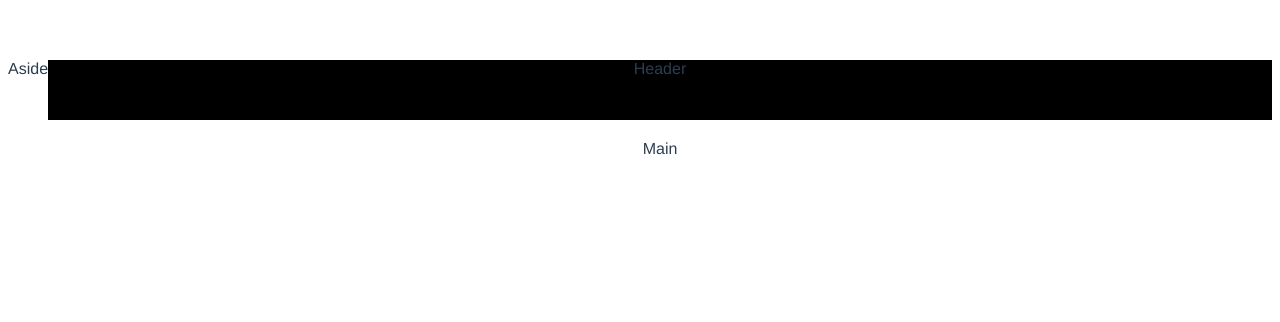
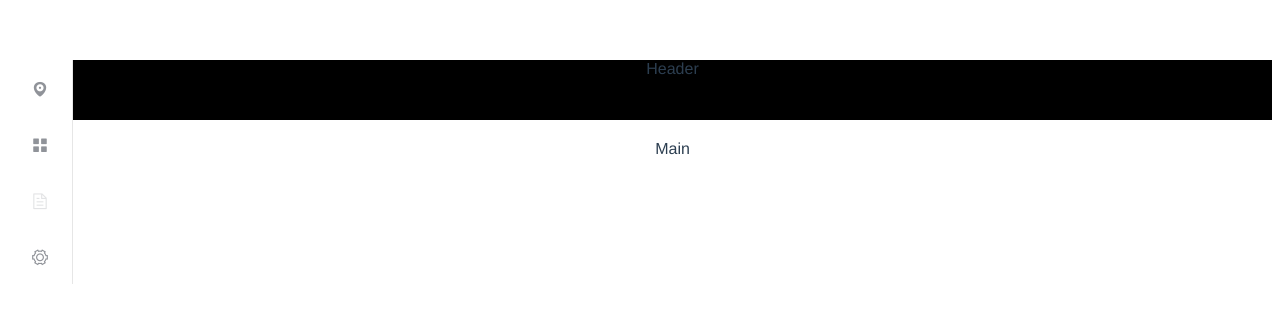
Before and after one commit to KurjaScript/view-manage, a Vue app: page / in a window 1280 px wide. Shown: the top 322 px of the page. Built offline with nearby package versions, Linux system fonts and the light colour scheme.

Commit message:
左侧菜单栏的引入

```diff
--- /dev/null
+++ b/src/components/CommonAside.vue
@@ -0,0 +1,58 @@
+<template>
+    <el-menu default-active="1-4-1" class="el-menu-vertical-demo" @open="handleOpen" @close="handleClose" :collapse="isCollapse">
+        <el-submenu index="1">
+            <template slot="title">
+            <i class="el-icon-location"></i>
+            <span slot="title">导航一</span>
+            </template>
+            <el-menu-item-group>
+            <span slot="title">分组一</span>
+            <el-menu-item index="1-1">选项1</el-menu-item>
+            <el-menu-item index="1-2">选项2</el-menu-item>
+            </el-menu-item-group>
+            <el-menu-item-group title="分组2">
+            <el-menu-item index="1-3">选项3</el-menu-item>
+            </el-menu-item-group>
+            <el-submenu index="1-4">
+            <span slot="title">选项4</span>
+            <el-menu-item index="1-4-1">选项1</el-menu-item>
+            </el-submenu>
+        </el-submenu>
+        <el-menu-item index="2">
+            <i class="el-icon-menu"></i>
+            <span slot="title">导航二</span>
+        </el-menu-item>
+        <el-menu-item index="3" disabled>
+            <i class="el-icon-document"></i>
+            <span slot="title">导航三</span>
+        </el-menu-item>
+        <el-menu-item index="4">
+            <i class="el-icon-setting"></i>
+            <span slot="title">导航四</span>
+        </el-menu-item>
+    </el-menu>
+</template>
+<style>
+  .el-menu-vertical-demo:not(.el-menu--collapse) {
+    width: 200px;
+    min-height: 400px;
+  }
+</style>
+
+<script>
+  export default {
+    data() {
+      return {
+        isCollapse: true
+      };
+    },
+    methods: {
+      handleOpen(key, keyPath) {
+        console.log(key, keyPath);
+      },
+      handleClose(key, keyPath) {
+        console.log(key, keyPath);
+      }
+    }
+  }
+</script>
--- /dev/null
+++ b/src/components/HelloWorld.vue
@@ -0,0 +1,37 @@
+<template>
+  <div class="hello">
+    <router-link to="/">
+     <el-button>按钮</el-button>
+    </router-link>
+    <router-link to="/user">
+      <el-button type="primary">主要按钮</el-button>
+    </router-link>
+  </div>
+</template>
+
+<script>
+export default {
+  name: 'HelloWorld',
+  props: {
+    msg: String
+  }
+}
+</script>
+
+<!-- Add "scoped" attribute to limit CSS to this component only -->
+<style scoped>
+h3 {
+  margin: 40px 0 0;
+}
+ul {
+  list-style-type: none;
+  padding: 0;
+}
+li {
+  display: inline-block;
+  margin: 0 10px;
+}
+a {
+  color: #42b983;
+}
+</style>
--- a/views/Home.vue
+++ b/views/Home.vue
@@ -1,6 +1,8 @@
 <template>
     <el-container style="height: 100%">
-        <el-aside width="auto">Aside</el-aside>
+        <el-aside width="auto">
+            <common-aside></common-aside>
+        </el-aside>
         <el-container>
             <el-header>Header</el-header>
             <el-main>Main</el-main>
@@ -8,8 +10,12 @@
     </el-container>
 </template>
 <script>
+import CommonAside from '../src/components/CommonAside.vue';
 export default {
     name: 'HoMe',
+    components: {
+        CommonAside
+    },
     data () {
         return {
 
```
